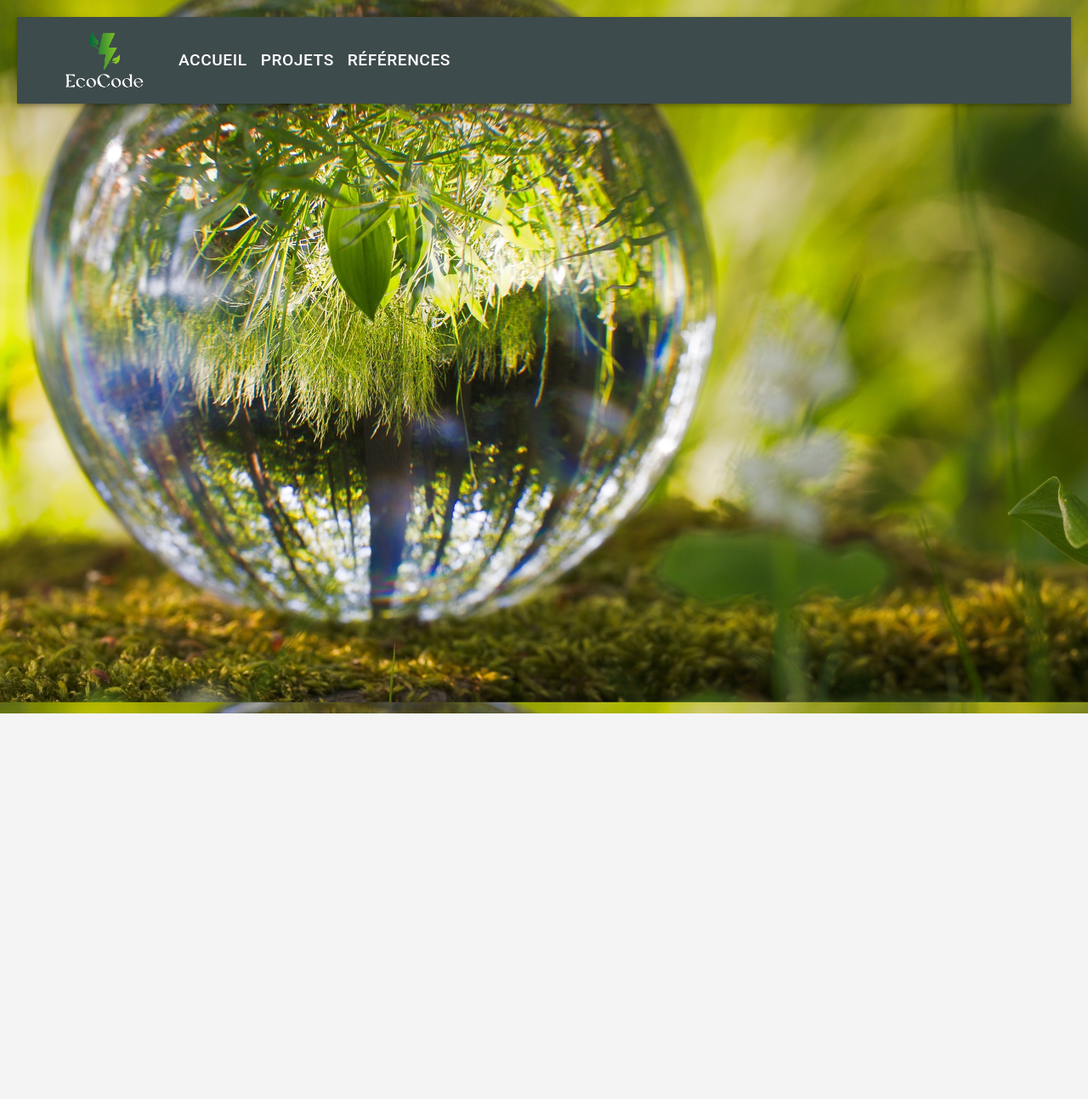
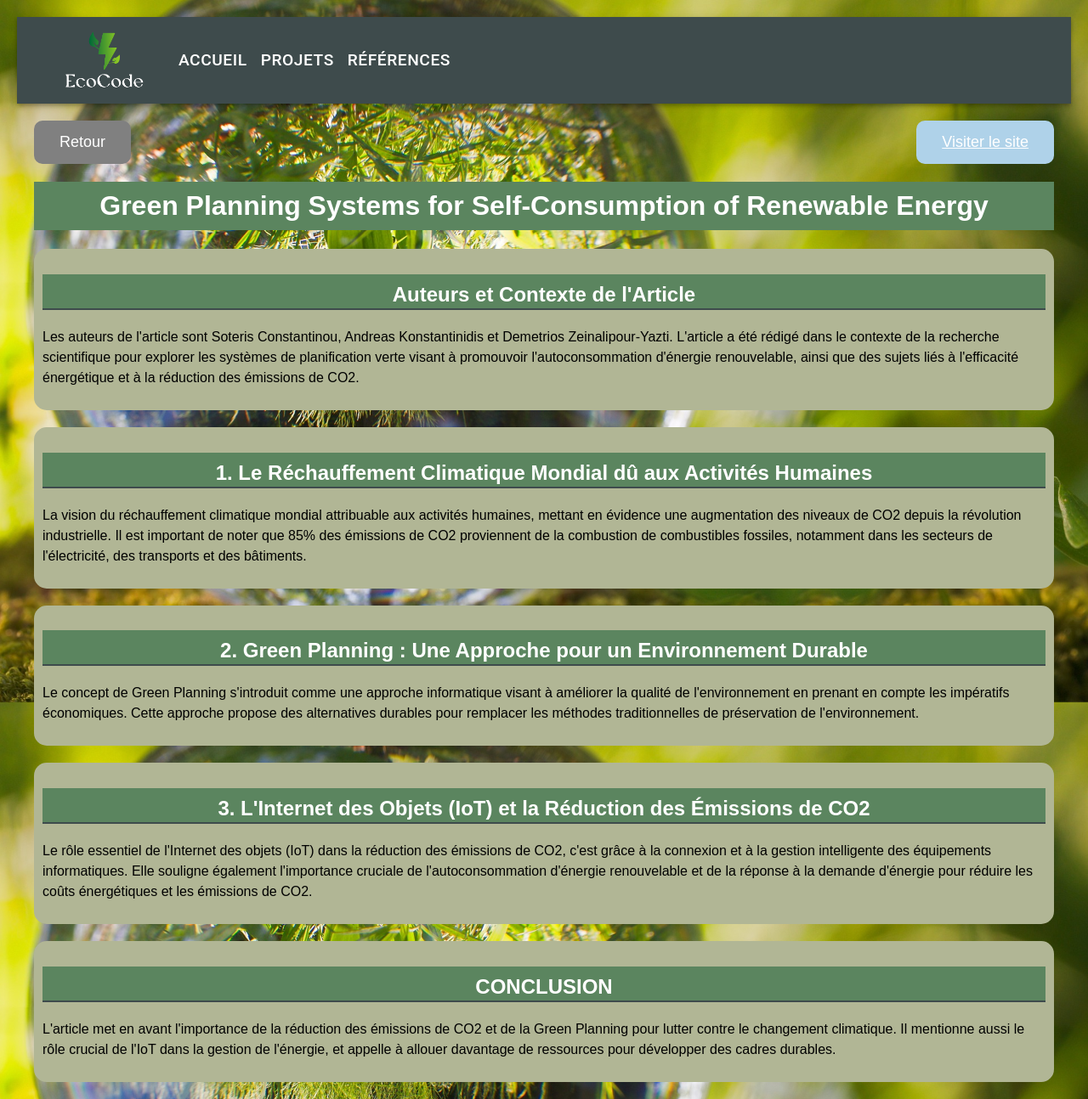
Before and after one commit to EdwardDominique/Green-IT, a React (Create React App) app in the folder Front end/front-end/: page /reference17 in a window 1280 px wide. Shown: the whole page at 85% size. Before the commit the page ends 840 px from the top, so only its background shows below. Built offline with nearby package versions, Linux system fonts and the light colour scheme.

Commit message:
Ajout de la référence 17

```diff
--- a/Front end/front-end/src/App.js
+++ b/Front end/front-end/src/App.js
@@ -20,6 +20,7 @@ import Reference13 from './pages/references/Reference13';
 import Reference15 from './pages/references/Reference15';
 import Reference14 from './pages/references/Reference14';
 import Reference16 from './pages/references/Reference16';
+import Reference17 from './pages/references/Reference17';
 import AurelienMANCEAU from './pages/projects/AurelienMANCEAU';
 import BassidikiHAIDARA from './pages/projects/BassidikiHAIDARA';
 import EdouardDOMINIQUE from './pages/projects/EdouardDOMINIQUE';
@@ -67,6 +68,7 @@ function App() {
           <Route path="reference15" element={<Reference15 />} />
           <Route path="reference14" element={<Reference14 />} />
           <Route path="reference16" element={<Reference16 />} />
+          <Route path="reference17" element={<Reference17 />} />
         </Routes>
       </div>
     </Router>
--- a/Front end/front-end/src/pages/ReferencesPage.js
+++ b/Front end/front-end/src/pages/ReferencesPage.js
@@ -17,6 +17,7 @@ import ref13Image from '../pictures/ref13.png';
 import ref15Image from '../pictures/ref15.png';
 import ref14Image from '../pictures/ref14.png';
 import ref16Image from '../pictures/ref16.png';
+import ref17Image from '../pictures/ref17.PNG';
 
 function Reference() {
     const references = [
@@ -116,6 +117,12 @@ function Reference() {
             description: "Cet article traite de l'importance de la durabilité environnementale et du rôle des technologies de l'information (IT) dans cet objectif. Il souligne la nécessité de réduire l'utilisation des combustibles fossiles et de développer des sources d'énergie renouvelable pour parvenir à une société à faible émission de carbone.",
             auteur: 'Loic BOURNONVILLE'
         },
+        {
+            titre: 'Green Planning Systems for Self-Consumption of Renewable Energy',
+            imgSrc: ref17Image,
+            description: "L'article aborde le réchauffement climatique mondial causé par les activités humaines et met en avant l'importance de réduire les émissions de CO2. Il explore également le concept de Green Planning qui propose des approches informatiques pour améliorer l'environnement, et met en évidence le rôle de l'Internet des objets (IoT) dans la gestion de l'énergie et la réduction des émissions de CO2.",
+            auteur: 'Edouard DOMINIQUE'
+        },
 
     ];
 
--- /dev/null
+++ b/Front end/front-end/src/pages/references/Reference17.js
@@ -0,0 +1,43 @@
+import React from 'react';
+import { useNavigate } from 'react-router-dom';
+import './Reference.css';
+
+function Reference17() {
+    const navigate = useNavigate();
+
+    const handleBack = () => {
+        navigate(-1); // navigate back by 1 in the history stack
+    };
+
+    return (
+        <div className="article-page">
+            <div className="header-buttons">
+                <button className="back-button" onClick={handleBack}>Retour</button>
+                <a href="https://www.cs.ucy.ac.cy/~dzeina/papers/ic22-green.pdf" target="_blank" rel="noopener noreferrer" className="site-link-button">Visiter le site</a>
+            </div>
+            <h1>Green Planning Systems for Self-Consumption of Renewable Energy</h1>
+            <section id="article-section">
+                <h1>Auteurs et Contexte de l'Article</h1>
+                <p>Les auteurs de l'article sont Soteris Constantinou, Andreas Konstantinidis et Demetrios Zeinalipour-Yazti. L'article a été rédigé dans le contexte de la recherche scientifique pour explorer les systèmes de planification verte visant à promouvoir l'autoconsommation d'énergie renouvelable, ainsi que des sujets liés à l'efficacité énergétique et à la réduction des émissions de CO2.</p>
+            </section>
+            <section id="article-section">
+                <h1>1. Le Réchauffement Climatique Mondial dû aux Activités Humaines</h1>
+                <p>La vision du réchauffement climatique mondial attribuable aux activités humaines, mettant en évidence une augmentation des niveaux de CO2 depuis la révolution industrielle. Il est important de noter que 85% des émissions de CO2 proviennent de la combustion de combustibles fossiles, notamment dans les secteurs de l'électricité, des transports et des bâtiments.</p>
+            </section>
+            <section id="article-section">
+                <h1>2. Green Planning : Une Approche pour un Environnement Durable</h1>
+                <p>Le concept de Green Planning s'introduit comme une approche informatique visant à améliorer la qualité de l'environnement en prenant en compte les impératifs économiques. Cette approche propose des alternatives durables pour remplacer les méthodes traditionnelles de préservation de l'environnement.</p>
+            </section>
+            <section id="article-section">
+                <h1>3. L'Internet des Objets (IoT) et la Réduction des Émissions de CO2</h1>
+                <p>Le rôle essentiel de l'Internet des objets (IoT) dans la réduction des émissions de CO2, c'est grâce à la connexion et à la gestion intelligente des équipements informatiques. Elle souligne également l'importance cruciale de l'autoconsommation d'énergie renouvelable et de la réponse à la demande d'énergie pour réduire les coûts énergétiques et les émissions de CO2.</p>
+            </section>
+            <section id="article-section">
+                <h1>CONCLUSION</h1>
+                <p>L'article met en avant l'importance de la réduction des émissions de CO2 et de la Green Planning pour lutter contre le changement climatique. Il mentionne aussi le rôle crucial de l'IoT dans la gestion de l'énergie, et appelle à allouer davantage de ressources pour développer des cadres durables.</p>
+            </section>
+        </div>
+    );
+}
+
+export default Reference17;
```
Also changed, not shown: Front end/front-end/src/pictures/ref17.PNG (added).
